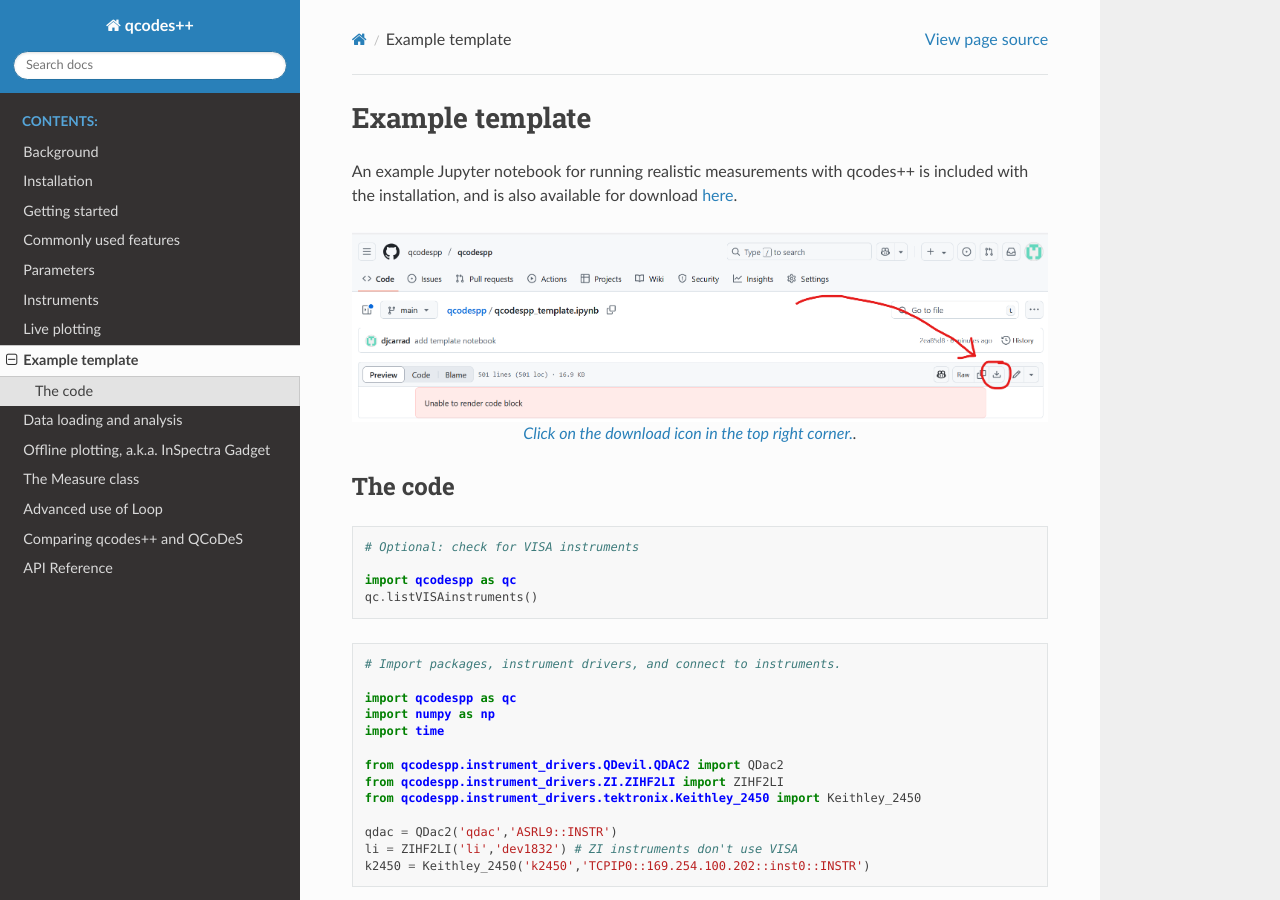
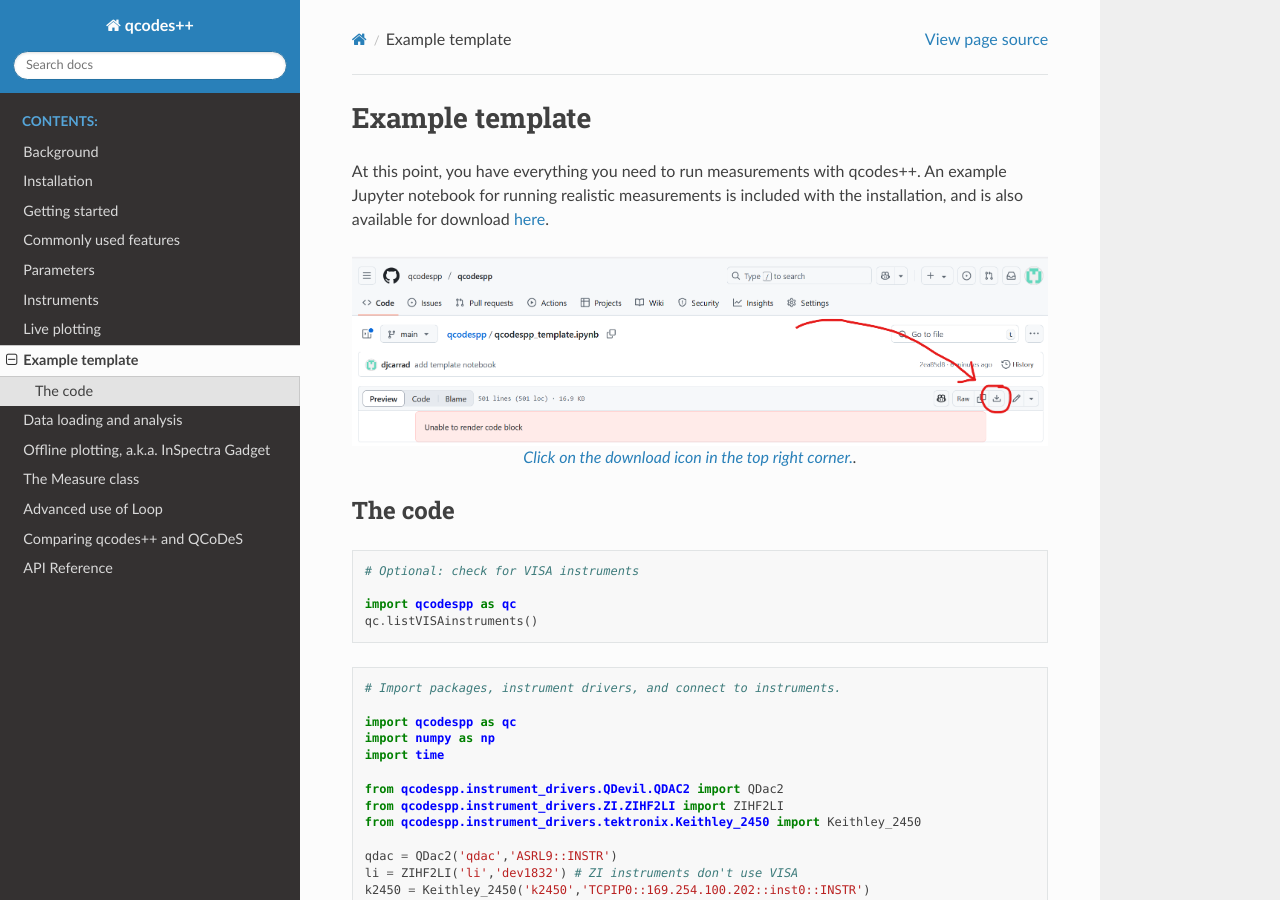
Before and after one commit to qcodespp/qcodespp.github.io, a Sphinx documentation site: the page built from docs/source/template.rst, in a window 1280 px wide and 900 px high. Built offline with Sphinx 7.4.7 and the Read the Docs theme 3.1.0, drawn with Linux system fonts in a browser that asks for light colours.

Commit message:
update background and template

```diff
--- a/docs/source/background.rst
+++ b/docs/source/background.rst
@@ -14,6 +14,7 @@
 .. figure:: qcodes_visualiser.png
     :alt: Qcodes++ structure visualisation
     :align: center
+
 
 The above graphic gives a rough conceptualisation of qcodes++ structure.
 
--- a/docs/source/template.rst
+++ b/docs/source/template.rst
@@ -1,7 +1,7 @@
 Example template
 ================
 
-An example Jupyter notebook for running realistic measurements with qcodes++ is included with the installation, and is also available for download `here <https://github.com/qcodespp/qcodespp/blob/main/qcodespp_template.ipynb>`__.
+At this point, you have everything you need to run measurements with qcodes++. An example Jupyter notebook for running realistic measurements is included with the installation, and is also available for download `here <https://github.com/qcodespp/qcodespp/blob/main/qcodespp_template.ipynb>`__.
 
 .. figure:: template.png
     :alt: How to download from github
```
